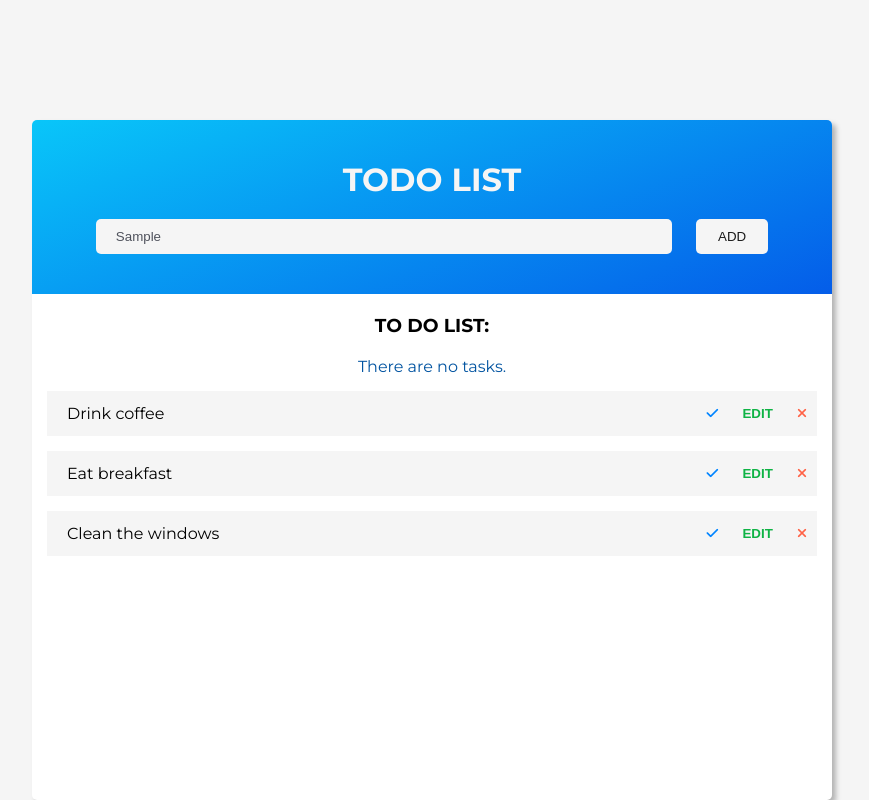
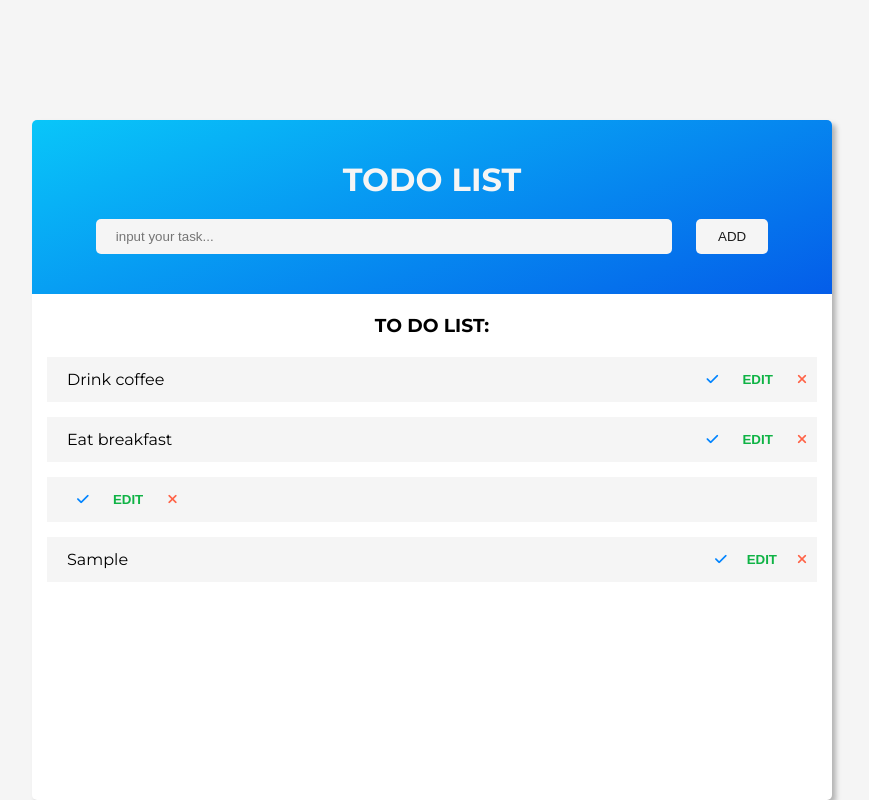
Before and after one commit to kosiara2/to-do-list, a plain HTML site: page index.html in a window 1280 px wide. Both pictures are taken after typing "Sample" into the empty fields and a click on the button "ADD". Shown: the whole page, without its empty margins (208-1077 px from the left). Drawn offline with Linux system fonts and the light colour scheme.

Commit message:
adding new tasks

```diff
--- a/index.html
+++ b/index.html
@@ -24,11 +24,11 @@
         <input
           type="text"
           class="todo-input"
-          placeholder="Wpisz treść zadania..."
+          placeholder="input your task..."
         />
         <button class="btn-add">Add</button>
       </div>
-      <div class="todolist">
+      <div class="todoList">
         <h3>To do list:</h3>
         <p class="error-info">There are no tasks.</p>
         <ul>
@@ -49,7 +49,6 @@
             </div>
           </li>
           <li data-id="test3">
-            Clean the windows
             <div class="tools">
               <button class="complete"><i class="fas fa-check"></i></button>
               <button class="edit">EDIT</button>
--- a/js.js
+++ b/js.js
@@ -0,0 +1,69 @@
+let inputToDo; // place where user inupting task to do
+let addBtn; // button for adding task to list
+
+let popupInput;
+let confirmBtn;
+let cancelBtn;
+let tools;
+let error;
+let ulList; // list with tasks
+let newTask;
+
+//html dom all elements
+const DOMElements = () => {
+  inputToDo = document.querySelector(".todo-input");
+  addBtn = document.querySelector(".btn-add");
+  tools = document.querySelector(".tools");
+  popupInput = document.querySelector(".popup-input");
+  confirmBtn = document.querySelector(".accept");
+  cancelBtn = document.querySelector(".cancel");
+  error = document.querySelector(".error-info");
+  ulList = document.querySelector(".todoList ul");
+};
+//main - all functions
+const main = () => {
+  DOMElements();
+  DOMEvents();
+};
+// adding new task to list
+const addNewTask = () => {
+  if (inputToDo.value !== "") {
+    newTask = document.createElement("li");
+    ulList.appendChild(newTask);
+    newTask.textContent = inputToDo.value;
+    createToolsArea();
+    inputToDo.value = "";
+    error.textContent = "";
+  } else {
+    error.textContent = "You cant put empty task!";
+  }
+};
+
+const createToolsArea = () => {
+  const toolPanel = document.createElement("div");
+  toolPanel.classList.add("tools");
+
+  const completeBtn = document.createElement("button");
+  completeBtn.classList.add("complete");
+  completeBtn.innerHTML = '<i class="fas fa-check"></i>';
+
+  const editBtn = document.createElement("button");
+  editBtn.classList.add("edit");
+  editBtn.textContent = "EDIT";
+
+  const deleteBtn = document.createElement("button");
+  deleteBtn.classList.add("delete");
+  deleteBtn.innerHTML = '<i class="fas fa-times"></i>';
+
+  newTask.append(toolPanel);
+  toolPanel.append(completeBtn, editBtn, deleteBtn);
+};
+
+//Events
+const DOMEvents = () => {
+  addBtn.addEventListener("click", addNewTask);
+};
+
+// content loaded
+
+document.addEventListener("DOMContentLoaded", main);
--- a/style.css
+++ b/style.css
@@ -16,7 +16,7 @@ body {
   display: flex;
   justify-content: center;
   margin-top: 120px;
-    font-family: 'Montserrat', sans-serif;
+  font-family: "Montserrat", sans-serif;
   background-color: var(--light);
 }
 
@@ -34,7 +34,7 @@ h1 {
   width: 800px;
   border-radius: 5px;
   background: #fff;
-    box-shadow: 4px 4px 5px rgba(82, 82, 82, .4);
+  box-shadow: 4px 4px 5px rgba(82, 82, 82, 0.4);
   text-align: center;
 }
 
@@ -67,7 +67,7 @@ h1 {
   background-color: var(--light);
   text-transform: uppercase;
   cursor: pointer;
-    transition: color .3s, background-color .3s;
+  transition: color 0.3s, background-color 0.3s;
 }
 
 .btn-add:hover {
@@ -104,7 +104,7 @@ h1 {
   border: none;
   background-color: transparent;
   cursor: pointer;
-    transition: background-color .3s;
+  transition: background-color 0.3s;
 }
 
 .tools button:hover {
@@ -183,7 +183,7 @@ h1 {
   background-color: var(--light);
   text-transform: uppercase;
   cursor: pointer;
-    transition: color .3s, background-color .3s;
+  transition: color 0.3s, background-color 0.3s;
 }
 
 .popup-btn:hover {
```
Lines whose indentation alone changed are shown as unchanged.
